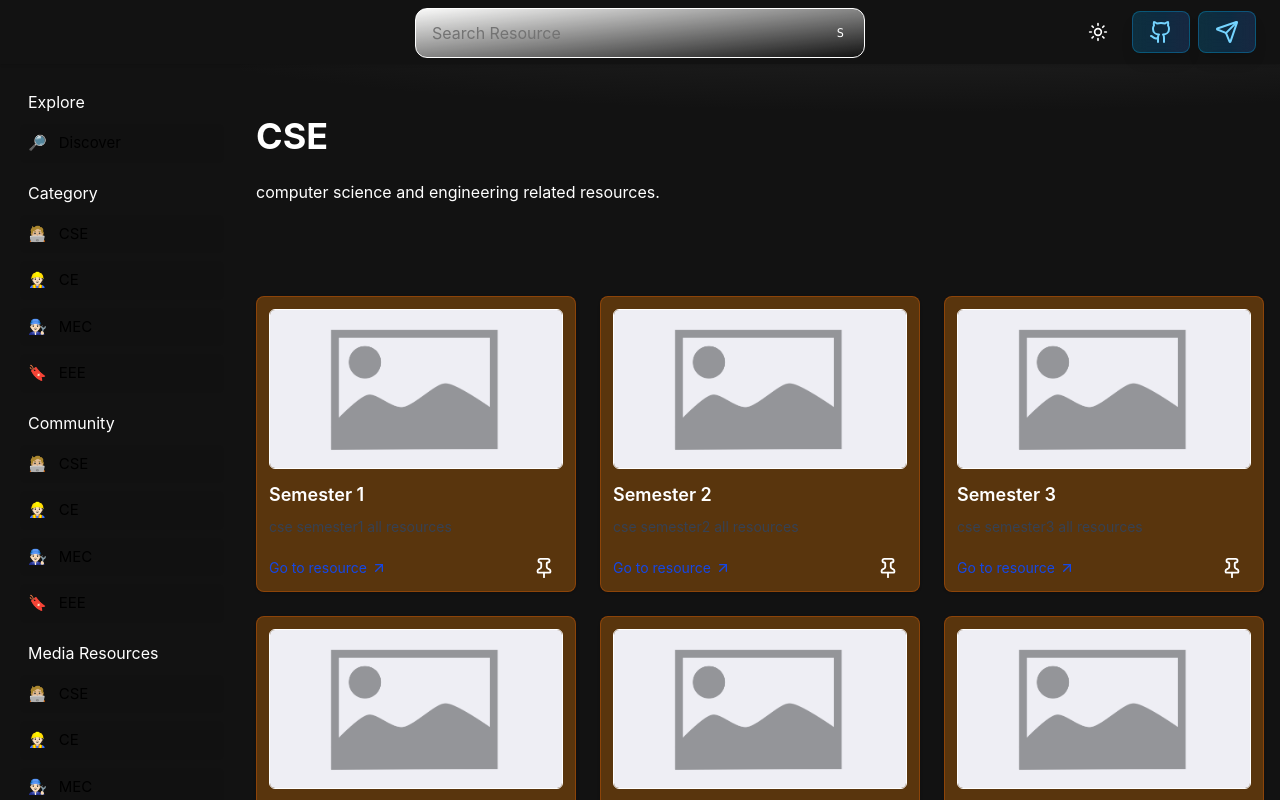
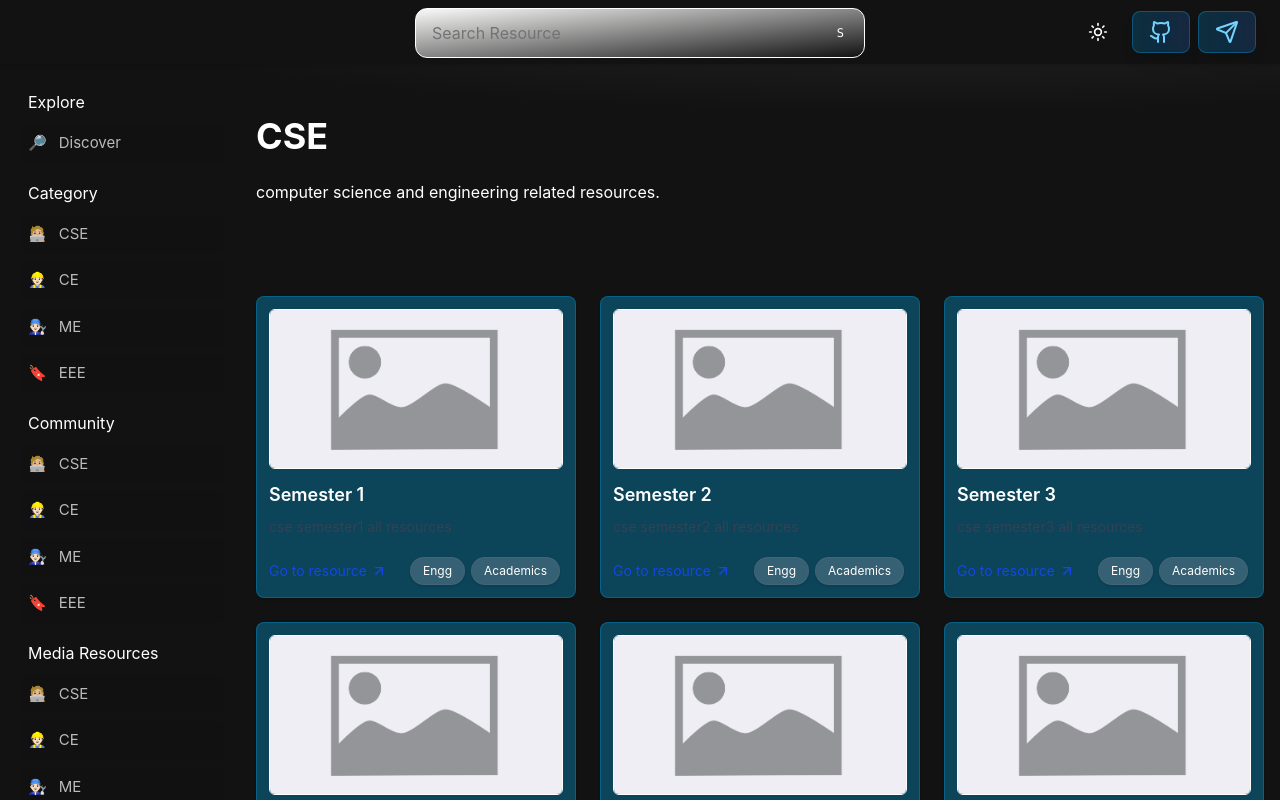
Before and after one commit to NayanUnni95/ResHUB, a Next.js app: page /1 in a window 1280 px wide. Shown: the top 800 px of the page. Built offline with nearby package versions, Linux system fonts and the light colour scheme.

Commit message:
refactor(card): add some element in card section & replace types in external folder

```diff
--- a/app/page.tsx
+++ b/app/page.tsx
@@ -39,7 +39,7 @@ export default function Home() {
               initial={{ opacity: 0, y: 30 }}
               animate={{ opacity: 1, y: 0 }}
               transition={{ delay: 0.6, duration: 1 }}
-              className="max-w-3xl mx-auto text-xl md:text-2xl font-light text-gray-300 mb-12 leading-relaxed"
+              className="max-w-3xl mx-auto text-xl md:text-2xl font-light text-[var(--text-desc)] mb-12 leading-relaxed"
             >
               Your central hub for tech tools, knowledge, and innovation.
               Whether you&apos;re a developer, student, entrepreneur, or curious
--- a/assets/styles/globals.css
+++ b/assets/styles/globals.css
@@ -26,6 +26,8 @@
   --border: 0 0% 14.9%;
   --input: 0 0% 14.9%;
   --ring: 0 0% 83.1%;
+  --text-title: #bbbbbb;
+  --text-desc: #a8a8a89d;
 }
 
 @layer utilities {
--- a/components/ListCategory.tsx
+++ b/components/ListCategory.tsx
@@ -1,30 +1,35 @@
 'use client'
 
 import React from 'react'
-import Link from 'next/link'
+import { useRouter } from 'next/navigation'
+
+import { Category, ListCategoryProps } from '@/types'
 
 export const CategoryLink = ({ name, redirect, emoji }: Category) => {
+  const router = useRouter()
+
+  const normalizedRedirect = redirect.startsWith('/')
+    ? redirect
+    : `${redirect.replace(/^\/+/, '')}`
+
+  const handleNavigate = () => {
+    try {
+      router.push(normalizedRedirect)
+    } catch (e) {
+      console.error('Error while navigate: ', e)
+    }
+  }
   return (
-    <Link
-      href={`/${redirect}`}
+    <div
+      onClick={handleNavigate}
       className="flex items-center gap-1 md:gap-3 group bg-black/5 p-2 md:mb-2 rounded-md text-sm md:text-[15px] leading-normal text-light-900 dark:text-[#bdbdbd] transition-colors hover:bg-light-600/40 dark:hover:bg-neutral-600/20"
     >
       <span>{emoji ?? '🔖'}</span>
-      <span className={'text-black category'}>{name}</span>
-    </Link>
+      <span className={'text-[var(--text-title)] category'}>{name}</span>
+    </div>
   )
 }
 
-type Category = {
-  id: number
-  name: string
-  redirect: string
-  emoji: string | null
-}
-
-type ListCategoryProps = {
-  data: Category[] | undefined
-}
 const ListCategory = ({ data }: ListCategoryProps) => {
   return (
     <div className="md:block flex items-center">
--- a/components/ListResource.tsx
+++ b/components/ListResource.tsx
@@ -1,19 +1,12 @@
 'use client'
+
 import React from 'react'
-import img from '@/assets/images/Picture-Placeholder.png'
 import Image from 'next/image'
 import Link from 'next/link'
-import { ArrowUpRight, PinIcon } from 'lucide-react'
+import { ArrowUpRight } from 'lucide-react'
 
-type ResourceItemProps = {
-  id: string
-  title: string
-  url: string
-  summary: string
-  image: string | null
-  order: number
-  placeholder: string | null
-}
+import img from '@/assets/images/Picture-Placeholder.png'
+import { ResourceItemProps } from '@/types'
 
 const ResourceItem = ({
   // id,
@@ -23,9 +16,10 @@ const ResourceItem = ({
   image,
   order,
   // placeholder,
+  relative,
 }: ResourceItemProps) => {
   return (
-    <div className="rounded-lg shadow-sm border transition-colors duration-300 ease-in-out resource-item grid grid-rows-subgrid row-span-2 gap-5 p-3  border-orange-500/30 bg-orange-400/30 hover:bg-orange-600/30 dark:border-orange-200/40 dark:bg-orange-200/5 dark:hover:bg-orange-400/5">
+    <div className="rounded-lg shadow-sm border transition-colors duration-300 ease-in-out resource-item grid grid-rows-subgrid row-span-2 gap-5 p-3 border-sky-500/30 bg-sky-400/30 hover:bg-sky-600/30 dark:border-sky-200/40 dark:bg-sky-200/5 dark:hover:bg-sky-400/5">
       <div className="flex flex-col gap-3">
         <div className="relative w-full h-[160px] rounded-md overflow-hidden border">
           <Image
@@ -43,7 +37,7 @@ const ResourceItem = ({
           <h2 className="text-base md:text-lg font-semibold text-balance">
             {title}
           </h2>
-          <p className="text-sm text-gray-700 dark:text-link line-clamp-4 text-pretty">
+          <p className="text-sm text-gray-700 dark:text-white/60 line-clamp-4 text-pretty">
             {summary}
           </p>
         </div>
@@ -56,15 +50,21 @@ const ResourceItem = ({
           rel="noopener noreferrer"
         >
           <span>Go to resource</span>
-          <ArrowUpRight className="size-4 duration-200 group-hover:translate-x-[1.5px] group-hover:opacity-100" />
+          <ArrowUpRight className="size-4 duration-200 group-hover:translate-x-[1.5px] group-hover:opacity-100 group-hover:translate-y-[-1.5px]" />
         </Link>
         <div className="relative">
-          <div className="cursor-pointer">
-            <PinIcon
-              className={
-                'size-[22px] mr-2 hover:scale-110 text-light-800 dark:text-[#FFC107]'
-              }
-            />
+          <div className="cursor-pointer flex">
+            {relative &&
+              relative.map((value, index) => {
+                return (
+                  <div
+                    key={index}
+                    className="cursor-pointer flex border text-[12px] px-3 py-1 mx-[3px] rounded-[1rem] border-gray-500/30  bg-gray-400/30 hover:bg-gray-600/30 dark:border-gray-200/40 dark:bg-gray-200/5 dark:hover:bg-gray-400/5 shadow-sm"
+                  >
+                    {value}
+                  </div>
+                )
+              })}
           </div>
         </div>
       </div>
@@ -82,6 +82,7 @@ const ListResource = () => {
       image: null,
       order: 1,
       placeholder: 'Sem1',
+      relative: ['Engg', 'Academics'],
     },
     {
       id: 'sem2',
@@ -91,6 +92,7 @@ const ListResource = () => {
       image: null,
       order: 1,
       placeholder: 'Sem2',
+      relative: ['Engg', 'Academics'],
     },
     {
       id: 'sem3',
@@ -100,6 +102,7 @@ const ListResource = () => {
       image: null,
       order: 2,
       placeholder: 'Sem3',
+      relative: ['Engg', 'Academics'],
     },
     {
       id: 'sem4',
@@ -109,6 +112,7 @@ const ListResource = () => {
       image: null,
       order: 2,
       placeholder: 'Sem4',
+      relative: ['Engg', 'Academics'],
     },
     {
       id: 'sem5',
@@ -118,6 +122,7 @@ const ListResource = () => {
       image: null,
       order: 3,
       placeholder: 'Sem5',
+      relative: null,
     },
     {
       id: 'sem6',
@@ -127,6 +132,7 @@ const ListResource = () => {
       image: null,
       order: 3,
       placeholder: 'Sem6',
+      relative: ['Engg', 'Academics'],
     },
     {
       id: 'sem7',
@@ -136,6 +142,7 @@ const ListResource = () => {
       image: null,
       order: 4,
       placeholder: 'Sem7',
+      relative: ['Engg', 'Academics'],
     },
     {
       id: 'sem8',
@@ -145,11 +152,17 @@ const ListResource = () => {
       image: null,
       order: 4,
       placeholder: 'Sem8',
+      relative: ['Engg', 'Academics'],
     },
   ]
   return (
     <div className="grid grid-cols-1 sm:grid-cols-2 xl:grid-cols-3 gap-6 py-6">
-      {data.map(({ id, title, url, summary, image, placeholder }, index) => {
+      {data &&
+        data.map(
+          (
+            { id, title, url, summary, image, placeholder, relative },
+            index
+          ) => {
             return (
               <ResourceItem
                 order={index}
@@ -160,9 +173,11 @@ const ListResource = () => {
                 image={image}
                 placeholder={placeholder}
                 id={id}
+                relative={relative}
               />
             )
-      })}
+          }
+        )}
     </div>
   )
 }
--- a/components/SideBar.tsx
+++ b/components/SideBar.tsx
@@ -5,10 +5,10 @@ import ListCategory from './ListCategory'
 
 const SideBar = () => {
   const listDemoData = [
-    { id: 1, name: 'CSE', redirect: '/', emoji: '🧑🏼‍💻' },
-    { id: 2, name: 'CE', redirect: '/', emoji: '👷🏻' },
-    { id: 3, name: 'MEC', redirect: '/', emoji: '👨🏻‍🔧' },
-    { id: 4, name: 'EEE', redirect: '/', emoji: null },
+    { id: 1, name: 'CSE', redirect: '/cse', emoji: '🧑🏼‍💻' },
+    { id: 2, name: 'CE', redirect: '/ce', emoji: '👷🏻' },
+    { id: 3, name: 'ME', redirect: '/me', emoji: '👨🏻‍🔧' },
+    { id: 4, name: 'EEE', redirect: '/eee', emoji: null },
   ]
   const initialData = [
     {
--- /dev/null
+++ b/types/index.ts
@@ -0,0 +1,21 @@
+export type Category = {
+  id: number
+  name: string
+  redirect: string
+  emoji: string | null
+}
+
+export type ListCategoryProps = {
+  data: Category[] | undefined
+}
+
+export type ResourceItemProps = {
+  id: string
+  title: string
+  url: string
+  summary: string
+  image: string | null
+  order: number
+  placeholder: string | null
+  relative: string[] | null
+}
```
Lines whose indentation alone changed are shown as unchanged.
